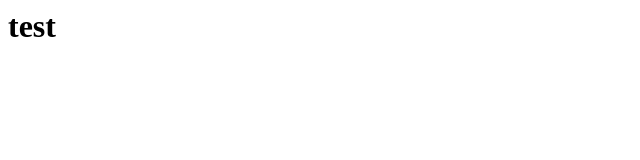
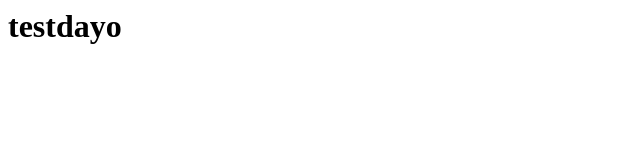
Before and after one commit to git-kenta/git-kenta.github.io, a plain HTML site: page index.html in a window 1280 px wide. Shown: the whole page, without its empty margins (0-640 px from the left). Drawn offline with Linux system fonts and the light colour scheme.

Commit message:
Update index.html

```diff
--- a/index.html
+++ b/index.html
@@ -1 +1 @@
-<h1>test</h1>
+<h1>testdayo</h1>
```
